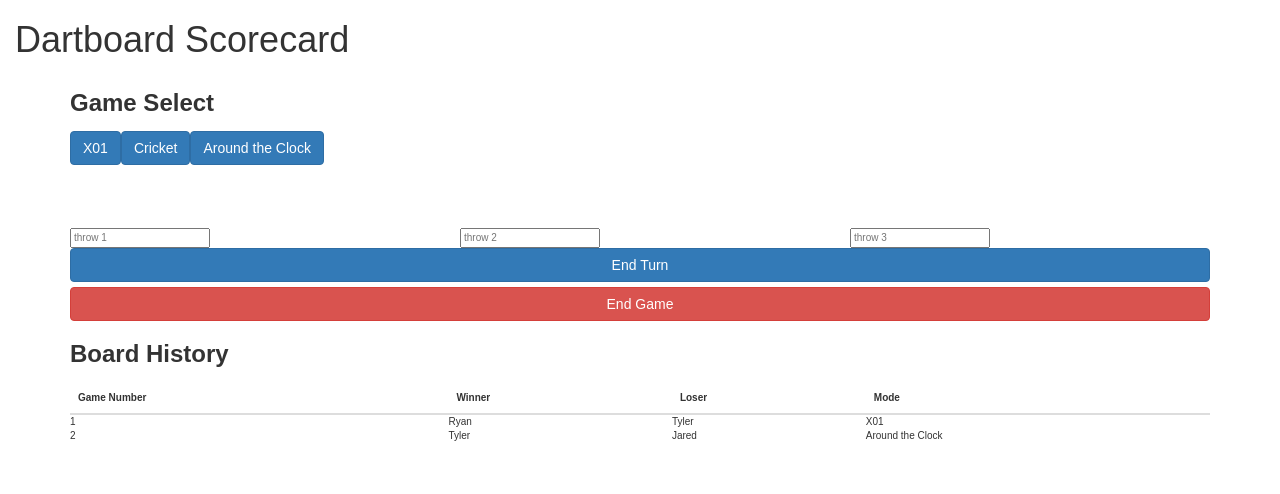
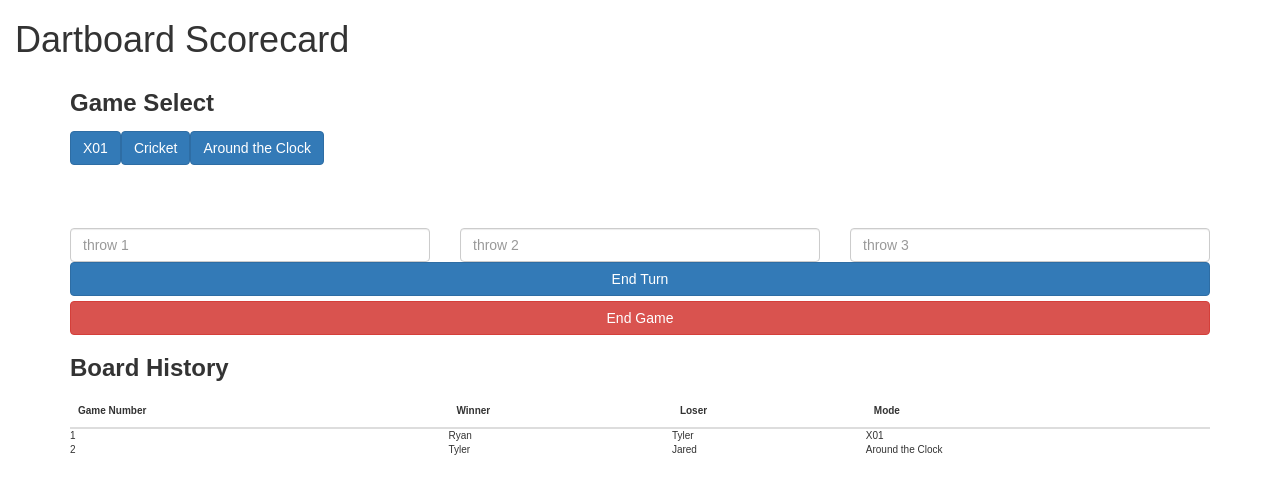
Before and after one commit to kneauxn/X01, an Angular app: page / in a window 1280 px wide. Shown: the top 494 px of the page. Built offline with nearby package versions, Linux system fonts and the light colour scheme.

Commit message:
Just prettied it up a bit.

```diff
--- a/src/app/dartboard/dartboard.component.html
+++ b/src/app/dartboard/dartboard.component.html
@@ -17,15 +17,16 @@
         <!--NAME OF GAME THAT APPEARS ONLY WHEN GAME IS CHOSEN-->
         <h2><label for="">{{chosenGame}}</label></h2>
 <!--THROW VALUE INPUT ROW-->
+
 <div class="row">
 <div class="col-md-4">
-        <input type="text" value="" placeholder="throw 1">
+        <input class="form-control" type="text" value="" placeholder="throw 1">
 </div>
 <div class="col-md-4">
-        <input type="text" value="" placeholder="throw 2">
+        <input class="form-control" type="text" value="" placeholder="throw 2">
 </div>
 <div class="col-md-4">
-        <input type="text" value="" placeholder="throw 3">
+        <input class="form-control" type="text" value="" placeholder="throw 3">
 </div>
 </div><!--END OF THROW VALUE INPUT ROW-->
         <button type="button" class="btn btn-primary btn-block">End Turn</button>
--- a/src/app/dartboard/dartboard.component.ts
+++ b/src/app/dartboard/dartboard.component.ts
@@ -16,7 +16,7 @@ export class DartboardComponent implements OnInit {
     this.chosenGame[0] = 'Cricket';
   }
   setGameType3(): void {
-    this.chosenGame[0] = 'Around the World';
+    this.chosenGame[0] = 'Around the Clock';
   }
   resetGame(): void {
     this.chosenGame = [];
```
